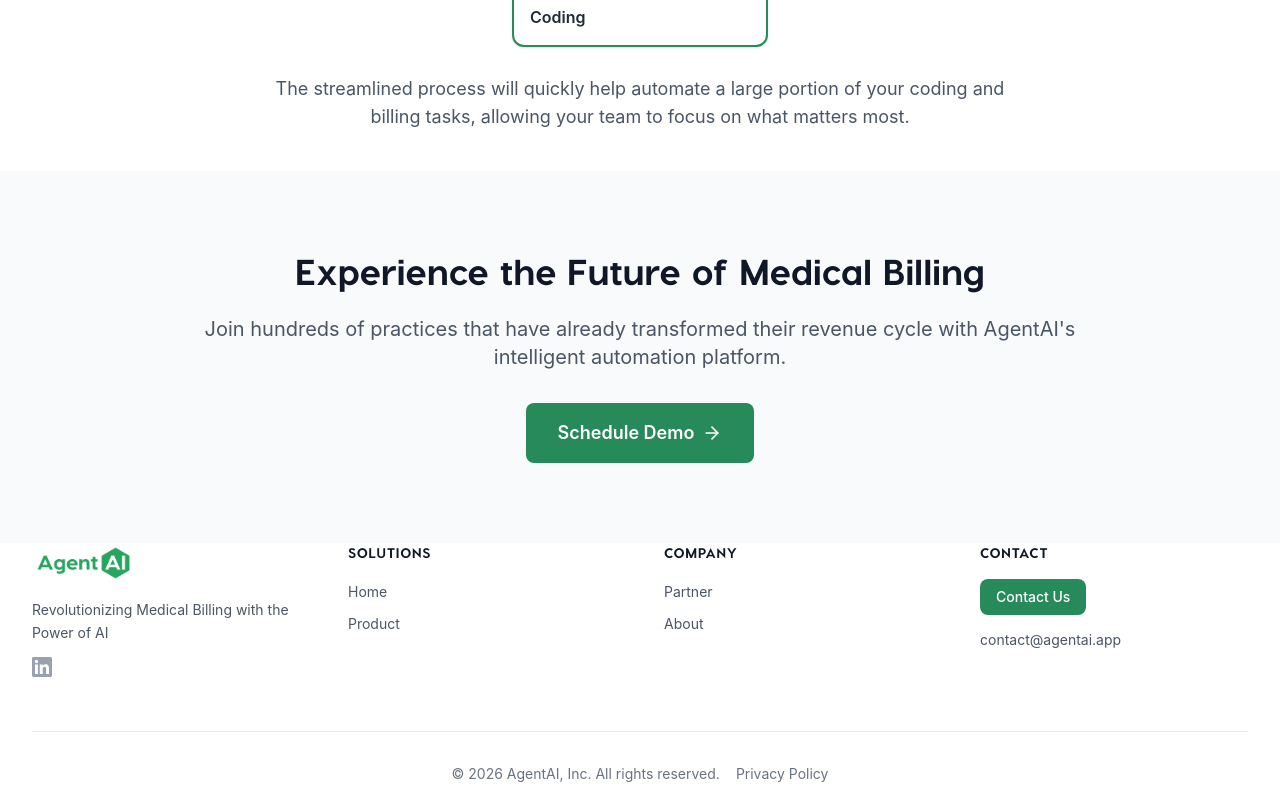
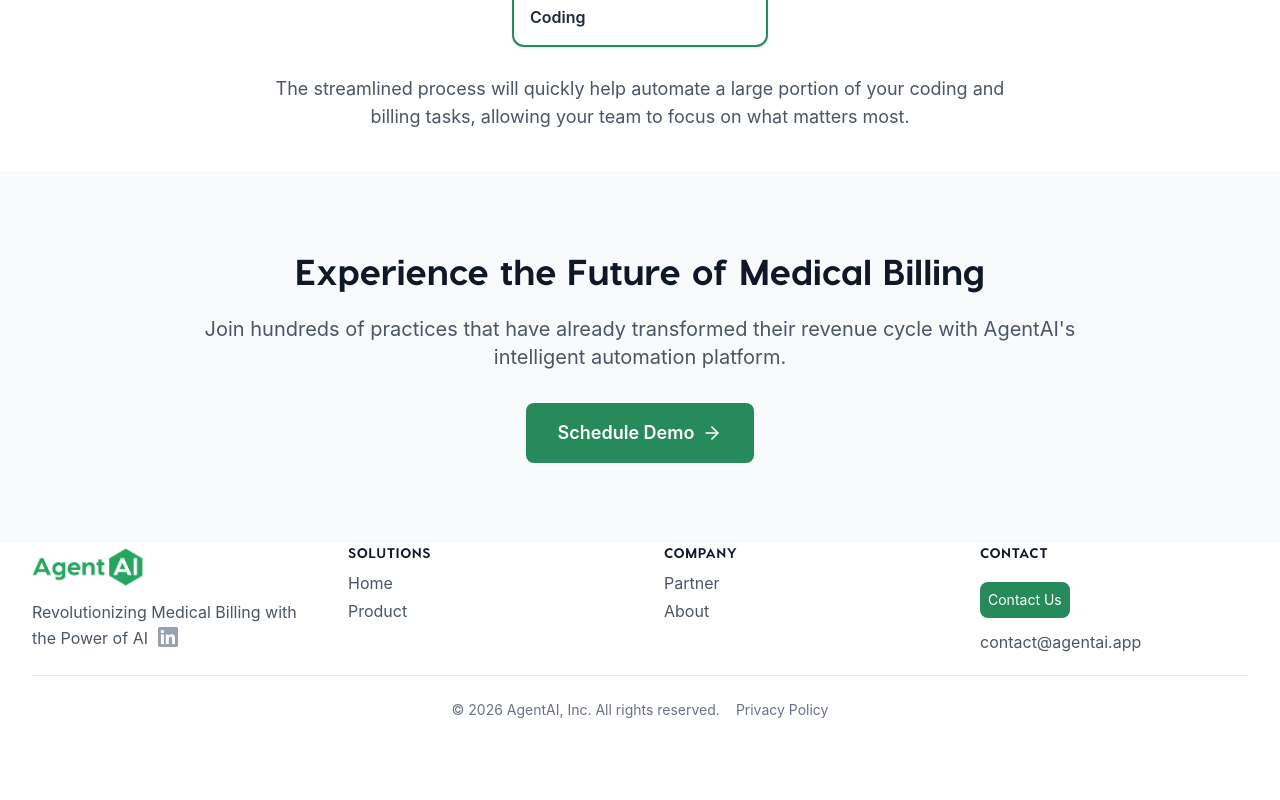
Before and after one commit to SureAgentAI/agentai-website, a React (Vite) app: page / in a window 1280 px wide. Shown: the part 2617-3417 px from the top of the page. After the commit the page ends 3361 px from the top, so only its background shows below. Built offline with nearby package versions, Linux system fonts and the light colour scheme; the HTML template or start-up script is replaced by a standard one.

Commit message:
fix: restore original footer, only remove top divider and center copyright

```diff
--- a/src/components/layout/Footer.tsx
+++ b/src/components/layout/Footer.tsx
@@ -3,44 +3,45 @@
 export default function Footer() {
   return (
     <footer className="bg-white">
-      <div className="container-site pt-16 pb-8">
+      <div className="container-site py-16">
         {/* Main grid - 4 columns on desktop */}
-        <div className="grid grid-cols-1 md:grid-cols-2 lg:grid-cols-4 gap-8 lg:gap-12">
+        <div className="grid grid-cols-1 md:grid-cols-2 lg:grid-cols-4 gap-4 md:gap-8 lg:gap-12">
           {/* Brand */}
           <div>
-            <Link to="/" className="block mb-4">
+            <Link to="/" className="block cursor-pointer mb-2">
               <img
                 src="/images/assets/logo.png"
                 alt="AgentAI"
-                className="h-10 w-auto"
+                className="h-12 w-auto -ml-[6px]"
               />
             </Link>
-            <p className="text-gray-600 text-sm leading-relaxed mb-3">
+            <div className="text-gray-600 text-base leading-relaxed max-w-md">
+              <p className="text-gray-600 text-base leading-relaxed max-w-md">
                 Revolutionizing Medical Billing with the Power of AI
-            </p>
                 <a
                   href="https://www.linkedin.com/company/agentaiapp"
                   target="_blank"
                   rel="noopener noreferrer"
-              className="inline-block text-gray-400 hover:text-primary-500 transition-colors"
-              aria-label="Follow us on LinkedIn"
+                  className="inline-block ml-2.5 mb-2 text-gray-400 hover:text-primary-500 transition-colors duration-200"
                 >
-              <svg className="w-5 h-5" fill="currentColor" viewBox="0 0 24 24">
+                  <svg className="w-5 h-5 inline -mt-1.5" fill="currentColor" viewBox="0 0 24 24">
                     <path d="M20.447 20.452h-3.554v-5.569c0-1.328-.027-3.047-1.852-3.047-1.853 0-2.136 1.445-2.136 2.939v5.677H9.351V9h3.414v1.561h.046c.477-.9 1.637-1.85 3.37-1.85 3.601 0 4.267 2.37 4.267 5.455v6.286zM5.337 7.433c-1.144 0-2.063-.926-2.063-2.065 0-1.138.92-2.063 2.063-2.063 1.14 0 2.064.925 2.064 2.063 0 1.139-.925 2.065-2.064 2.065zm1.782 13.019H3.555V9h3.564v11.452zM22.225 0H1.771C.792 0 0 .774 0 1.729v20.542C0 23.227.792 24 1.771 24h20.451C23.2 24 24 23.227 24 22.271V1.729C24 .774 23.2 0 22.222 0h.003z" />
                   </svg>
                 </a>
+              </p>
+            </div>
           </div>
 
           {/* Solutions */}
           <div>
-            <h3 className="text-sm font-semibold text-gray-900 tracking-wider uppercase mb-4">
-              Solutions
+            <h3 className="text-sm font-semibold text-gray-900 tracking-wider uppercase mb-2">
+              SOLUTIONS
             </h3>
-            <ul className="space-y-2">
+            <ul className="space-y-1">
               <li>
                 <Link
                   to="/"
-                  className="text-gray-600 hover:text-primary-500 transition-colors text-sm"
+                  className="text-gray-600 hover:text-primary-500 transition-colors duration-200 text-base"
                 >
                   Home
                 </Link>
@@ -48,7 +49,7 @@
               <li>
                 <Link
                   to="/product"
-                  className="text-gray-600 hover:text-primary-500 transition-colors text-sm"
+                  className="text-gray-600 hover:text-primary-500 transition-colors duration-200 text-base"
                 >
                   Product
                 </Link>
@@ -58,14 +59,14 @@
 
           {/* Company */}
           <div>
-            <h3 className="text-sm font-semibold text-gray-900 tracking-wider uppercase mb-4">
-              Company
+            <h3 className="text-sm font-semibold text-gray-900 tracking-wider uppercase mb-2">
+              COMPANY
             </h3>
-            <ul className="space-y-2">
+            <ul className="space-y-1">
               <li>
                 <Link
                   to="/partner"
-                  className="text-gray-600 hover:text-primary-500 transition-colors text-sm"
+                  className="text-gray-600 hover:text-primary-500 transition-colors duration-200 text-base"
                 >
                   Partner
                 </Link>
@@ -73,7 +74,7 @@
               <li>
                 <Link
                   to="/about"
-                  className="text-gray-600 hover:text-primary-500 transition-colors text-sm"
+                  className="text-gray-600 hover:text-primary-500 transition-colors duration-200 text-base"
                 >
                   About
                 </Link>
@@ -83,37 +84,34 @@
 
           {/* Contact */}
           <div>
-            <h3 className="text-sm font-semibold text-gray-900 tracking-wider uppercase mb-4">
-              Contact
+            <h3 className="text-sm font-semibold text-gray-900 tracking-wider uppercase mb-6">
+              CONTACT
             </h3>
-            <ul className="space-y-3">
-              <li>
-                <Link
-                  to="/contact"
-                  className="inline-flex items-center px-4 py-2 bg-primary-500 text-white text-sm font-medium rounded-lg hover:bg-primary-600 transition-colors"
-                >
+            <Link to="/contact" className="block mb-4">
+              <button className="bg-primary-500 hover:bg-primary-600 text-white p-2 text-sm rounded-lg -mt-6 -mb-1 transition-colors">
                 Contact Us
+              </button>
             </Link>
-              </li>
-              <li>
+            <p className="text-gray-600 text-base">
               <a
                 href="mailto:contact@agentai.app"
-                  className="text-gray-600 hover:text-primary-500 transition-colors text-sm"
+                className="text-gray-600 hover:text-primary-500 transition-colors"
               >
                 contact@agentai.app
               </a>
-              </li>
-            </ul>
+            </p>
           </div>
         </div>
 
         {/* Copyright */}
-        <div className="mt-12 pt-8 pb-4 border-t border-gray-200">
-          <div className="flex flex-col sm:flex-row items-center justify-center gap-2 sm:gap-4 text-sm text-gray-500">
-            <p>© {new Date().getFullYear()} AgentAI, Inc. All rights reserved.</p>
+        <div className="mt-4 py-6 border-t border-gray-200">
+          <div className="flex flex-col sm:flex-row items-center justify-center gap-2 sm:gap-4">
+            <p className="text-gray-500 text-sm">
+              © {new Date().getFullYear()} AgentAI, Inc. All rights reserved.
+            </p>
             <Link
               to="/privacy-policy"
-              className="hover:text-primary-500 transition-colors"
+              className="text-gray-500 text-sm hover:text-primary-500 transition-colors duration-200"
             >
               Privacy Policy
             </Link>
```
Lines whose indentation alone changed are shown as unchanged.
